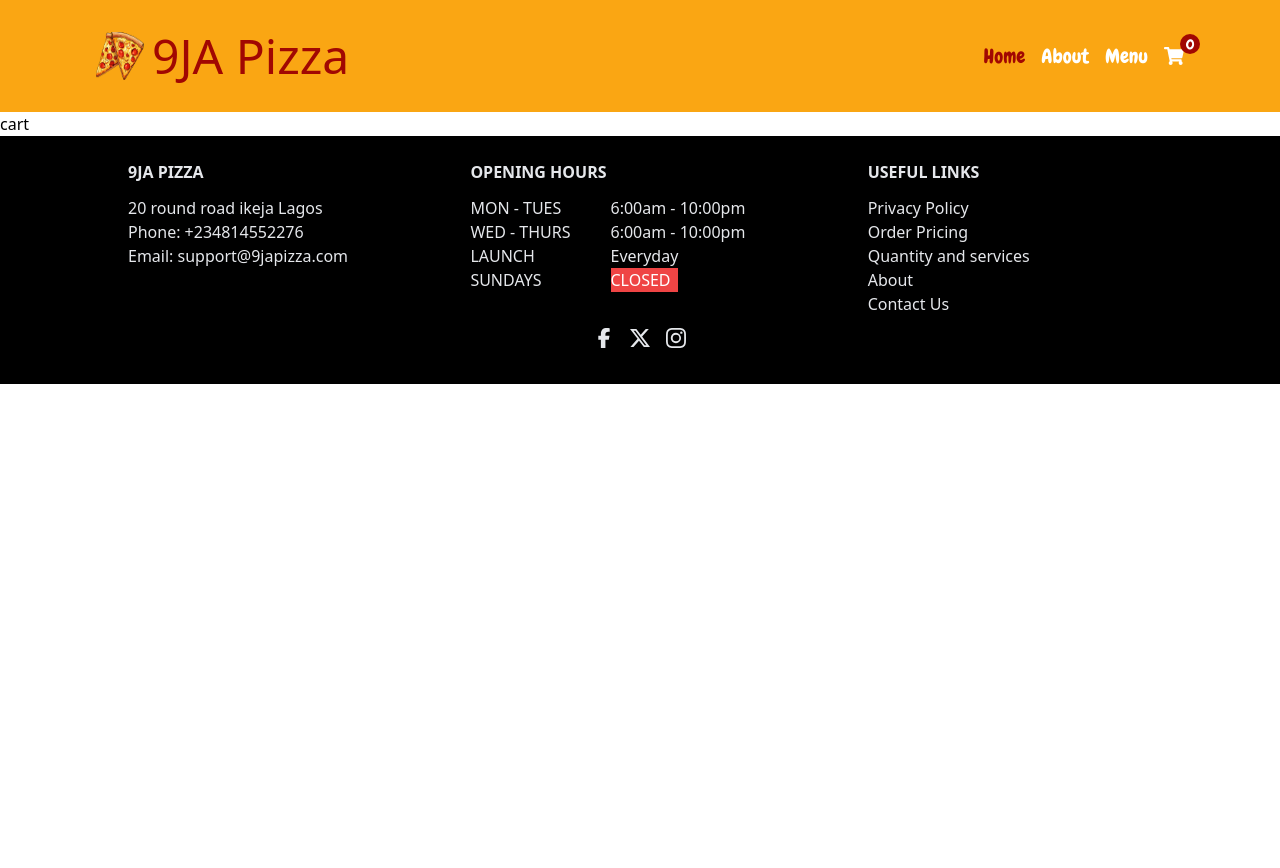
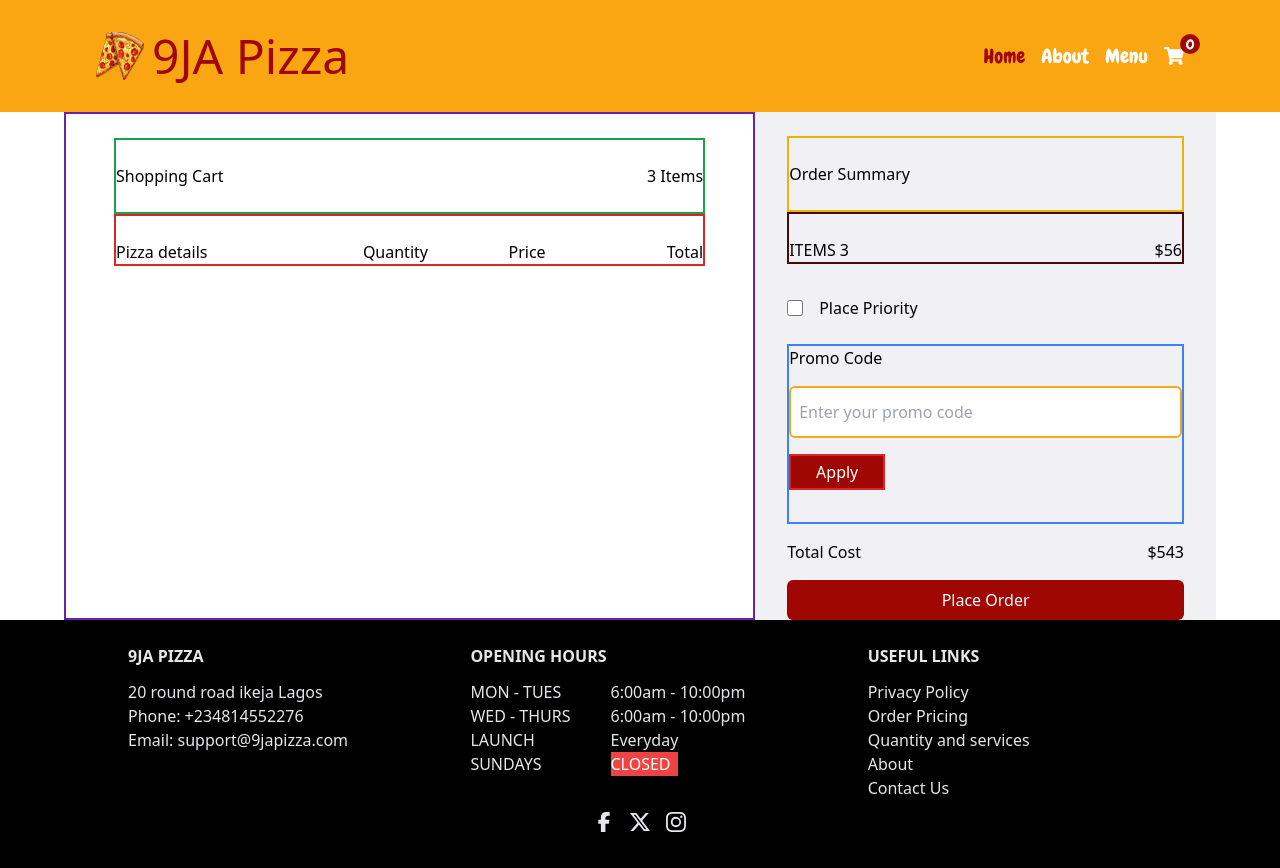
Before and after one commit to Destycoco/pizza-app, a React (Vite) app: page /cart in a window 1280 px wide. Before the commit the page ends 800 px from the top, so only its background shows below. Built offline with nearby package versions, Linux system fonts and the light colour scheme; a web font is replaced by a local one.

Commit message:
extracted the pizzas added to the cart from the cartSlice and impemented them on the cart checkout page

```diff
--- /dev/null
+++ b/src/components/Cart/cartItem.jsx
@@ -0,0 +1,42 @@
+/* eslint-disable no-unused-vars */
+/* eslint-disable react/prop-types */
+import { FaPlus } from 'react-icons/fa';
+import { FaMinus } from 'react-icons/fa6';
+
+function CartItem({
+  imageUrl,
+  pizzaId,
+  name,
+  quantity,
+  unitPrice,
+  totalPrice,
+  ingredients,
+}) {
+  return (
+    <div className="flex">
+      <div className="flex gap-4 items-center basis-[40%]">
+        <div className="w-20 h-20 border-2 border-red-500 overflow-hidden basis-[30%]">
+          <img src={imageUrl} alt="pizza image" className="w-[100%] h-[100%]" />
+        </div>
+        <div className="text-xs space-y-1 basis-[50%]">
+          <p className="font-bold text-sm">{name}</p>
+          <p>{ingredients.join(', ')}</p>
+          <button>Remove</button>
+        </div>
+      </div>
+      <div className="flex items-center gap-2 basis-[20%]">
+        <FaMinus className="w-8 h-8 p-2 rounded-[50%] bg-pizzaOrange flex items-center justify-center cursor-pointer" />
+        <p>4</p>
+        <FaPlus className="w-8 h-8 p-2 rounded-[50%] bg-pizzaOrange flex items-center justify-center cursor-pointer" />
+      </div>
+      <div className="basis-[20%] flex items-center justify-center">
+        <p>#44</p>
+      </div>
+      <div className="basis-[20%] flex items-center justify-end">
+        <p>$66</p>
+      </div>
+    </div>
+  );
+}
+
+export default CartItem;
--- a/src/components/Menu/MenuItem.jsx
+++ b/src/components/Menu/MenuItem.jsx
@@ -13,8 +13,10 @@ function MenuItem({ id, imageUrl, ingredients, name, soldOut, unitPrice }) {
   const handleAddToCart = () => {
     const newCart = {
       pizzaId: id,
+      imageUrl,
       name,
       quantity: 1,
+      ingredients,
       unitPrice,
       totalPrice: unitPrice * 1,
     };
--- a/src/pages/CartPage.jsx
+++ b/src/pages/CartPage.jsx
@@ -1,5 +1,63 @@
+import { useSelector } from 'react-redux';
+import CartItem from '../components/Cart/cartItem';
+
 function CartPage() {
-  return <div>cart</div>;
+  const cart = useSelector((store) => store.cart.cart);
+  return (
+    <div className="flex w-[90%] m-auto">
+      <div className="basis-[60%] pt-6 px-12 pb-6 border-2 border-purple-800">
+        <div className="flex justify-between border-green-600 border-2 py-6">
+          <h2 className="">Shopping Cart</h2>
+          <p className="justify-self-end text-right">3 Items</p>
+        </div>
+        <div className="flex border-red-600 border-2 pt-6">
+          <p className="basis-[40%]">Pizza details</p>
+          <p className="basis-[20%] pl-3 m-auto">Quantity</p>
+          <p className="basis-[20%] text-center">Price</p>
+          <p className="basis-[20%] text-right">Total</p>
+        </div>
+        <div className="flex flex-col gap-8">
+          {cart.map((pizza) => (
+            <CartItem key={pizza.pizzaId} {...pizza} />
+          ))}
+        </div>
+      </div>
+      <div className="basis-[40%] pt-6 px-8 bg-[#f1f1f5]">
+        <h2 className="py-6 border-2 border-yellow-500">Order Summary</h2>
+        <div className="flex justify-between border-2 border-red-950 pt-6">
+          <p>ITEMS 3</p>
+          <p>$56</p>
+        </div>
+        <div className="flex gap-4 mt-8 items-center">
+          <input
+            type="checkbox"
+            className="rounded-sm w-4 h-4 cursor-pointer accent-pizzaOrange"
+          />
+          <p>Place Priority</p>
+        </div>
+        <div className="flex flex-col gap-4 mt-6 border-2 border-blue-500 pb-8">
+          <label htmlFor="promo">Promo Code</label>
+          <input
+            type="text"
+            id="promo"
+            name="promo"
+            placeholder="Enter your promo code"
+            className=" px-2 py-3 rounded-md outline-none border-2 border-pizzaOrange bg-white"
+          />
+          <button className="text-center border-2 w-24 py-1 border-red-600 bg-pizzaRed text-white">
+            Apply
+          </button>
+        </div>
+        <div className="flex justify-between py-4">
+          <h2>Total Cost</h2>
+          <p>$543</p>
+        </div>
+        <button className="bg-pizzaRed w-[100%] py-2 text-white rounded-md">
+          Place Order
+        </button>
+      </div>
+    </div>
+  );
 }
 
 export default CartPage;
```
